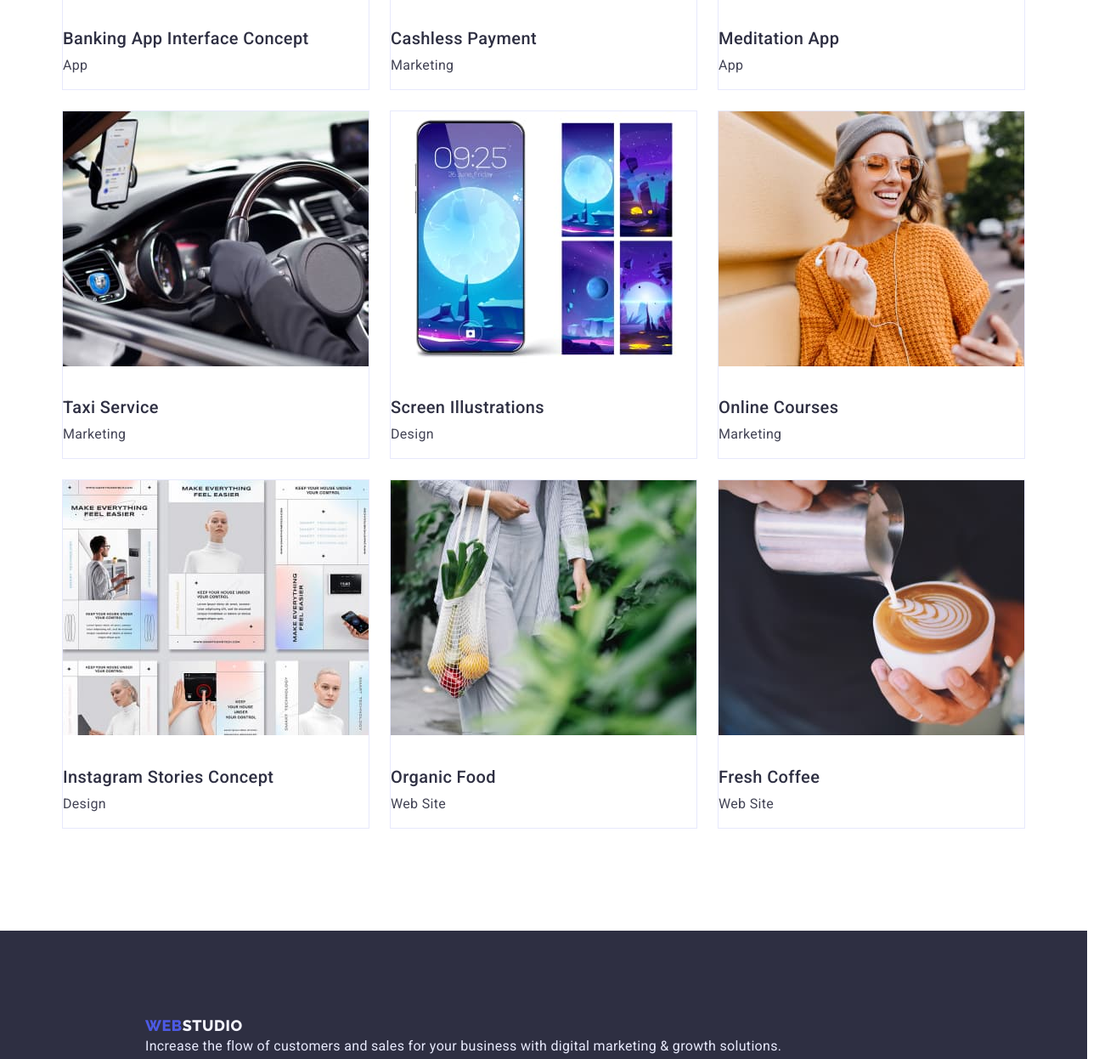
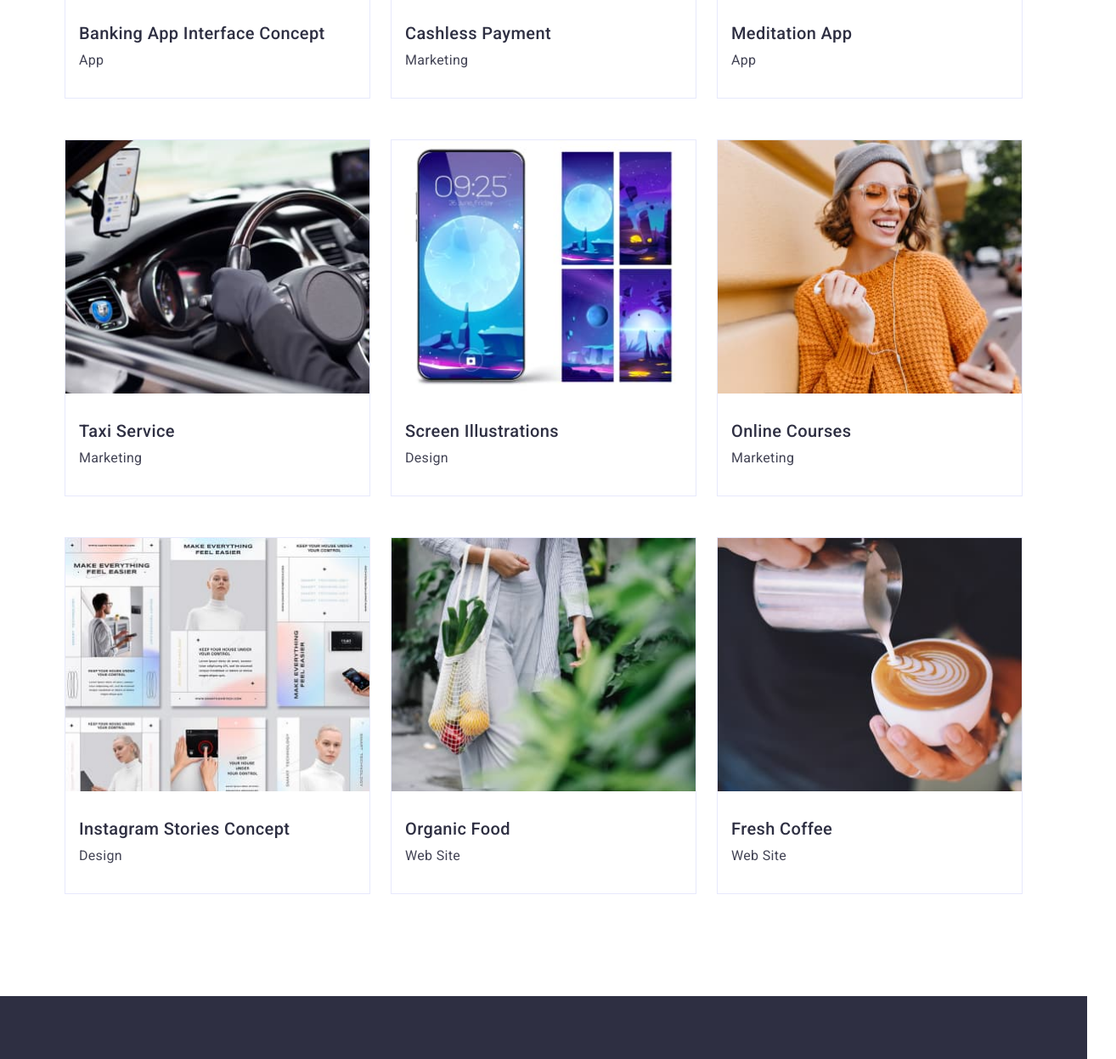
Before and after one commit to Jjohannna/Jjohannna-goit-markup-hw-03, a plain HTML site: page portfolio.html in a window 1280 px wide. Shown: the part 596-1842 px from the top of the page at 85% size, 1314 px wide, since content can reach past the window. Drawn offline with nearby package versions, Linux system fonts and the light colour scheme.

Commit message:
hw-03
 поправила ,перша здача

```diff
--- a/css/styles.css
+++ b/css/styles.css
@@ -30,8 +30,14 @@ ul {
   padding: 0;
 }
 
+img {
+  display: block;
+  max-width: 100%;
+  height: auto;
+}
+
 .container {
-  max-width: 1128;
+  width: 1158px;
   padding: 0 15px;
   margin: 0 auto;
 }
@@ -233,6 +239,8 @@ ul {
   line-height: 1.5;
   letter-spacing: 0.02em;
   color: var(--primary-text-color);
+
+  margin-bottom: 0;
 }
 
 .team-list {
@@ -240,9 +248,6 @@ ul {
 }
 
 /* PORTFOLIO Styles*/
-.section .portfolio {
-  padding-top: 96px;
-}
 
 .buttons {
   display: flex;
@@ -278,14 +283,19 @@ ul {
 .portfolio-list {
   background: var(--invert-white-color);
   border: 1px solid #e7e9fc;
+  flex-basis: calc((100% - 48px) / 3);
 }
 
 .cards-set {
   display: flex;
   flex-wrap: wrap;
-  gap: 24px;
-  justify-content: center;
-  flex-basis: calc((100% - 24px) / 3);
+  row-gap: 48px;
+  column-gap: 24px;
+}
+
+.img-descr {
+  margin-bottom: 32px;
+  margin-left: 16px;
 }
 
 .footer {
@@ -300,9 +310,12 @@ ul {
   color: var(--border-color);
   line-height: 1.5;
   letter-spacing: 0.02em;
+  width: 264px;
+  margin-top: 16px;
 }
 
-.footer-page {
+/* .footer-page {
   display: flex;
   flex-direction: column;
-}
+  justify-content: flex-start;
+} */
--- a/portfolio.html
+++ b/portfolio.html
@@ -7,7 +7,10 @@
     <title>Portfolio</title>
     <link
       rel="stylesheet"
-      href="https://cdnjs.cloudflare.com/ajax/libs/modern-normalize/1.0.0/modern-normalize.min.css"
+      href="https://cdnjs.cloudflare.com/ajax/libs/modern-normalize/1.1.0/modern-normalize.min.css"
+      integrity="sha512-wpPYUAdjBVSE4KJnH1VR1HeZfpl1ub8YT/NKx4PuQ5NmX2tKuGu6U/JRp5y+Y8XG2tV+wKQpNHVUX03MfMFn9Q=="
+      crossorigin="anonymous"
+      referrerpolicy="no-referrer"
     />
     <link rel="stylesheet" href="./index.html" />
     <link rel="stylesheet" href="./css/styles.css" />
@@ -73,6 +76,7 @@
               <button class="portfolio-button" type="button">Marketing</button>
             </li>
           </ul>
+
           <ul class="list cards-set">
             <li class="portfolio-list">
               <a class="portfolio-links" href="">
@@ -83,8 +87,12 @@
                   width="360"
                   height="300"
                 />
-                <h2 class="section-subtitle">Banking App Interface Concept</h2>
+                <div class="img-descr">
+                  <h2 class="section-subtitle descr">
+                    Banking App Interface Concept
+                  </h2>
                   <p class="section-text">App</p>
+                </div>
               </a>
             </li>
             <li class="portfolio-list">
@@ -96,8 +104,10 @@
                   width="360"
                   height="300"
                 />
+                <div class="img-descr">
                   <h2 class="section-subtitle">Cashless Payment</h2>
                   <p class="section-text">Marketing</p>
+                </div>
               </a>
             </li>
             <li class="portfolio-list">
@@ -109,8 +119,10 @@
                   width="360"
                   height="300"
                 />
+                <div class="img-descr">
                   <h2 class="section-subtitle">Meditation App</h2>
                   <p class="section-text">App</p>
+                </div>
               </a>
             </li>
             <li class="portfolio-list">
@@ -122,8 +134,10 @@
                   width="360"
                   height="300"
                 />
+                <div class="img-descr">
                   <h2 class="section-subtitle">Taxi Service</h2>
                   <p class="section-text">Marketing</p>
+                </div>
               </a>
             </li>
 
@@ -136,8 +150,10 @@
                   width="360"
                   height="300"
                 />
+                <div class="img-descr">
                   <h2 class="section-subtitle">Screen Illustrations</h2>
                   <p class="section-text">Design</p>
+                </div>
               </a>
             </li>
             <li class="portfolio-list">
@@ -149,8 +165,10 @@
                   width="360"
                   height="300"
                 />
+                <div class="img-descr">
                   <h2 class="section-subtitle">Online Courses</h2>
                   <p class="section-text">Marketing</p>
+                </div>
               </a>
             </li>
             <li class="portfolio-list">
@@ -162,8 +180,10 @@
                   width="360"
                   height="300"
                 />
+                <div class="img-descr">
                   <h2 class="section-subtitle">Instagram Stories Concept</h2>
                   <p class="section-text">Design</p>
+                </div>
               </a>
             </li>
             <li class="portfolio-list">
@@ -175,8 +195,11 @@
                   width="360"
                   height="300"
                 />
+
+                <div class="img-descr">
                   <h2 class="section-subtitle">Organic Food</h2>
                   <p class="section-text">Web Site</p>
+                </div>
               </a>
             </li>
 
@@ -189,8 +212,10 @@
                   width="360"
                   height="300"
                 />
+                <div class="img-descr">
                   <h2 class="section-subtitle">Fresh Coffee</h2>
                   <p class="section-text">Web Site</p>
+                </div>
               </a>
             </li>
           </ul>
```
Lines whose indentation alone changed are shown as unchanged.
